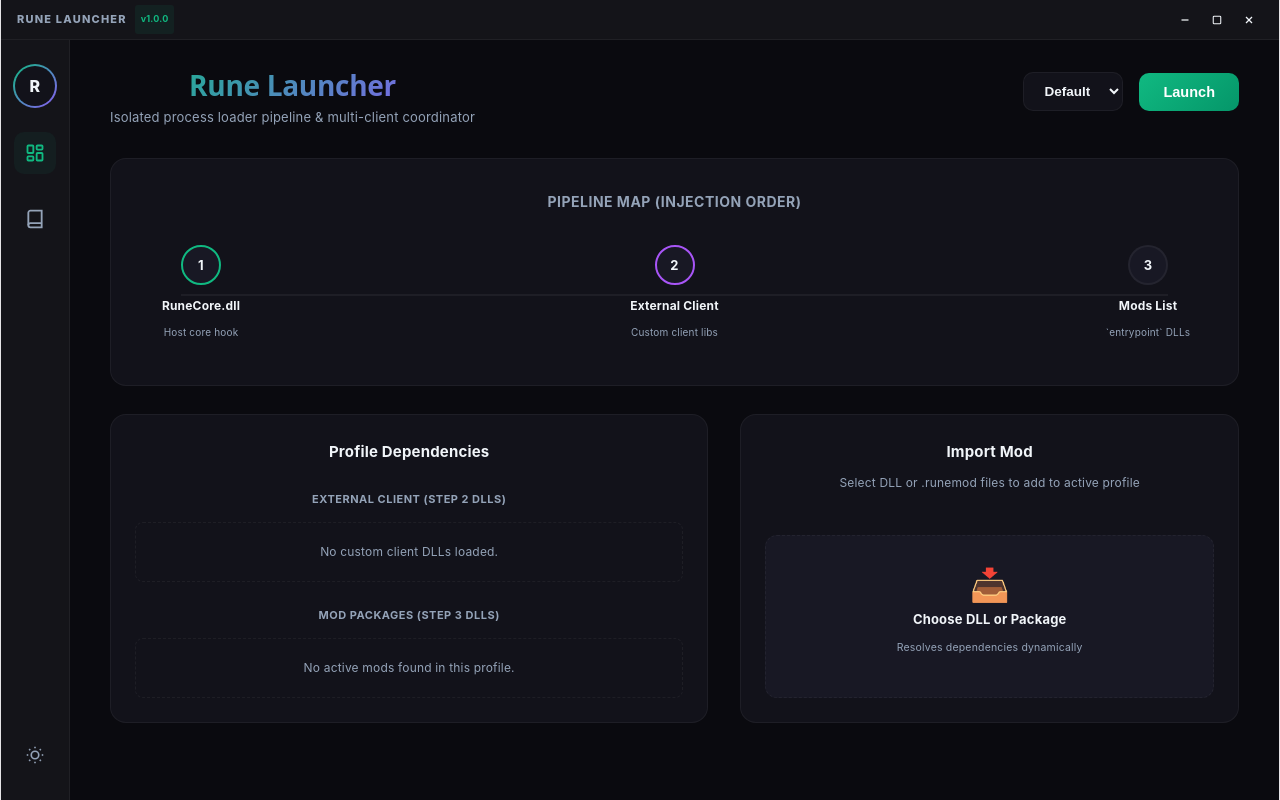
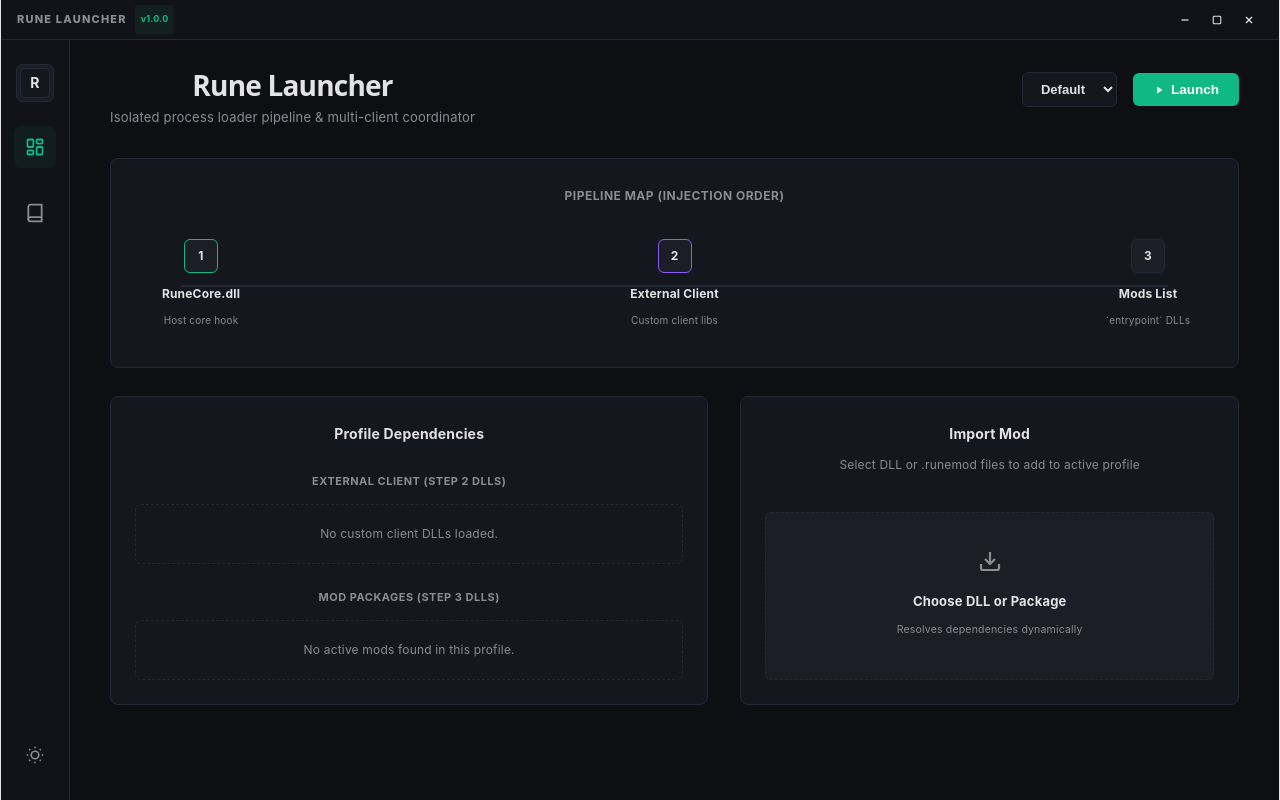
Before and after one commit to Valcyle/Rune-Launcher, a React (Vite) app in the folder ui/: page / in a window 1280 px wide. Built offline with nearby package versions, Linux system fonts and the light colour scheme.

Commit message:
ui refine

```diff
--- a/ui/src/App.tsx
+++ b/ui/src/App.tsx
@@ -116,17 +116,17 @@ export default function App() {
   // Color mappings
   const isDark = theme === 'dark';
   const colors = {
-    bg: isDark ? '#0a0a0f' : '#f8fafc',
-    surface: isDark ? '#12121a' : '#ffffff',
-    panel: isDark ? '#181824' : '#f1f5f9',
-    border: isDark ? 'rgba(255,255,255,0.05)' : '#e2e8f0',
-    text: isDark ? '#f1f5f9' : '#0f172a',
-    textMuted: isDark ? '#94a3b8' : '#64748b',
+    bg: isDark ? '#0e0f12' : '#f1f3f5',
+    surface: isDark ? '#15171e' : '#ffffff',
+    panel: isDark ? '#1b1e26' : '#f8fafc',
+    border: isDark ? '#242835' : '#e4e4e7',
+    text: isDark ? '#e3e3e6' : '#18181b',
+    textMuted: isDark ? '#8c8c93' : '#71717a',
     glowGreen: '#10b981',
-    glowPurple: '#a855f7',
-    sidebarBg: isDark ? '#141419' : '#ffffff',
-    sidebarActiveBg: isDark ? '#22222b' : '#e2e8f0',
-    shadow: isDark ? 'none' : '0 4px 20px rgba(0, 0, 0, 0.015)'
+    glowPurple: '#8b5cf6',
+    sidebarBg: isDark ? '#121318' : '#ffffff',
+    sidebarActiveBg: isDark ? '#20232c' : '#e4e4e7',
+    shadow: isDark ? 'none' : '0 1px 3px rgba(0, 0, 0, 0.05)'
   };
 
   return (
--- a/ui/src/components/PipelineMap.tsx
+++ b/ui/src/components/PipelineMap.tsx
@@ -9,12 +9,12 @@ export default function PipelineMap({ launchStatus, colors }: PipelineMapProps)
     <div style={{
       backgroundColor: colors.surface,
       border: `1px solid ${colors.border}`,
-      borderRadius: '16px',
-      padding: '30px',
+      borderRadius: '8px',
+      padding: '24px 30px',
       boxShadow: colors.shadow
     }}>
       <h3 style={{
-        fontSize: '14px',
+        fontSize: '12px',
         fontWeight: 700,
         margin: '0 0 20px 0',
         textTransform: 'uppercase',
@@ -47,16 +47,16 @@ export default function PipelineMap({ launchStatus, colors }: PipelineMapProps)
         {/* Node 1: RuneCore.dll */}
         <div style={{ zIndex: 2, textAlign: 'center', width: '120px' }}>
           <div style={{
-            width: '36px',
-            height: '36px',
-            borderRadius: '50%',
+            width: '32px',
+            height: '32px',
+            borderRadius: '6px',
             backgroundColor: colors.panel,
-            border: `2px solid ${colors.glowGreen}`,
+            border: `1.5px solid ${colors.glowGreen}`,
             display: 'inline-flex',
             alignItems: 'center',
             justifyContent: 'center',
             fontWeight: 700,
-            fontSize: '13px',
+            fontSize: '12px',
             marginBottom: '8px',
             color: colors.text
           }}>
@@ -69,16 +69,16 @@ export default function PipelineMap({ launchStatus, colors }: PipelineMapProps)
         {/* Node 2: External Client DLLs */}
         <div style={{ zIndex: 2, textAlign: 'center', width: '120px' }}>
           <div style={{
-            width: '36px',
-            height: '36px',
-            borderRadius: '50%',
+            width: '32px',
+            height: '32px',
+            borderRadius: '6px',
             backgroundColor: colors.panel,
-            border: `2px solid ${colors.glowPurple}`,
+            border: `1.5px solid ${colors.glowPurple}`,
             display: 'inline-flex',
             alignItems: 'center',
             justifyContent: 'center',
             fontWeight: 700,
-            fontSize: '13px',
+            fontSize: '12px',
             marginBottom: '8px',
             color: colors.text
           }}>
@@ -91,16 +91,16 @@ export default function PipelineMap({ launchStatus, colors }: PipelineMapProps)
         {/* Node 3: Profiles Mod Packages */}
         <div style={{ zIndex: 2, textAlign: 'center', width: '120px' }}>
           <div style={{
-            width: '36px',
-            height: '36px',
-            borderRadius: '50%',
+            width: '32px',
+            height: '32px',
+            borderRadius: '6px',
             backgroundColor: colors.panel,
-            border: `2px solid ${colors.border}`,
+            border: `1.5px solid ${colors.border}`,
             display: 'inline-flex',
             alignItems: 'center',
             justifyContent: 'center',
             fontWeight: 700,
-            fontSize: '13px',
+            fontSize: '12px',
             marginBottom: '8px',
             color: colors.text
           }}>
--- a/ui/src/components/Sidebar.tsx
+++ b/ui/src/components/Sidebar.tsx
@@ -23,26 +23,27 @@ export default function Sidebar({ activeTab, setActiveTab, theme, setTheme, colo
       <div style={{ display: 'flex', flexDirection: 'column', gap: '24px', alignItems: 'center' }}>
         {/* Logo */}
         <div style={{
-          width: '40px',
-          height: '40px',
-          borderRadius: '50%',
-          background: 'linear-gradient(135deg, #10b981 0%, #8b5cf6 100%)',
-          padding: '2px',
+          width: '36px',
+          height: '36px',
+          borderRadius: '6px',
+          border: `1px solid ${colors.border}`,
+          backgroundColor: colors.panel,
           display: 'flex',
           alignItems: 'center',
           justifyContent: 'center',
           cursor: 'pointer'
         }}>
           <div style={{
-            width: '100%',
-            height: '100%',
+            width: '28px',
+            height: '28px',
             backgroundColor: colors.surface,
-            borderRadius: '50%',
+            border: `1px solid ${colors.border}`,
+            borderRadius: '5px',
             display: 'flex',
             alignItems: 'center',
             justifyContent: 'center',
-            fontWeight: 800,
-            fontSize: '16px',
+            fontWeight: 700,
+            fontSize: '14px',
             color: colors.text
           }}>
             R
@@ -57,13 +58,13 @@ export default function Sidebar({ activeTab, setActiveTab, theme, setTheme, colo
             border: 'none',
             width: '42px',
             height: '42px',
-            borderRadius: '10px',
+            borderRadius: '6px',
             color: activeTab === 'launcher' ? colors.glowGreen : colors.textMuted,
             display: 'flex',
             alignItems: 'center',
             justifyContent: 'center',
             cursor: 'pointer',
-            transition: 'all 0.2s',
+            transition: 'all 0.15s ease',
             backgroundColor: activeTab === 'launcher' ? (theme === 'dark' ? 'rgba(16,185,129,0.06)' : 'rgba(16,185,129,0.04)') : 'transparent'
           }}
           title="Pipeline Dashboard"
@@ -84,13 +85,13 @@ export default function Sidebar({ activeTab, setActiveTab, theme, setTheme, colo
             border: 'none',
             width: '42px',
             height: '42px',
-            borderRadius: '10px',
+            borderRadius: '6px',
             color: activeTab === 'profiles' ? colors.glowGreen : colors.textMuted,
             display: 'flex',
             alignItems: 'center',
             justifyContent: 'center',
             cursor: 'pointer',
-            transition: 'all 0.2s',
+            transition: 'all 0.15s ease',
             backgroundColor: activeTab === 'profiles' ? (theme === 'dark' ? 'rgba(16,185,129,0.06)' : 'rgba(16,185,129,0.04)') : 'transparent'
           }}
           title="Profile Configuration"
--- a/ui/src/pages/Dashboard.tsx
+++ b/ui/src/pages/Dashboard.tsx
@@ -49,12 +49,10 @@ export default function Dashboard({
         <div>
           <h1 style={{
             fontSize: '28px',
-            fontWeight: 900,
+            fontWeight: 800,
             margin: '0 0 6px 0',
-            letterSpacing: '-0.3px',
-            background: 'linear-gradient(135deg, #10b981 0%, #8b5cf6 100%)',
-            WebkitBackgroundClip: 'text',
-            WebkitTextFillColor: 'transparent'
+            letterSpacing: '-0.8px',
+            color: colors.text
           }}>
             Rune Launcher
           </h1>
@@ -69,12 +67,12 @@ export default function Dashboard({
             value={activeProfile}
             onChange={(e) => handleProfileChange(e.target.value)}
             style={{
-              padding: '10px 16px',
-              borderRadius: '10px',
+              padding: '8px 14px',
+              borderRadius: '6px',
               border: `1px solid ${colors.border}`,
               background: colors.surface,
               color: colors.text,
-              fontSize: '13.5px',
+              fontSize: '13px',
               fontWeight: 600,
               outline: 'none',
               cursor: 'pointer'
@@ -95,20 +93,18 @@ export default function Dashboard({
             onMouseLeave={() => setHovered(null)}
             disabled={launchStatus === 'resolving'}
             style={{
-              padding: '11px 24px',
-              borderRadius: '10px',
+              padding: '9px 20px',
+              borderRadius: '6px',
               border: 'none',
               fontWeight: 700,
-              fontSize: '14.5px',
+              fontSize: '13.5px',
               cursor: launchStatus === 'resolving' ? 'not-allowed' : 'pointer',
-              background: launchStatus === 'resolving' ? '#4b5563' : 'linear-gradient(135deg, #10b981 0%, #059669 100%)',
+              background: launchStatus === 'resolving' ? '#4b5563' : hovered === 'launch' ? '#059669' : colors.glowGreen,
               color: '#fff',
-              boxShadow: hovered === 'launch' && launchStatus !== 'resolving' ? '0 4px 15px rgba(16, 185, 129, 0.25)' : 'none',
-              transform: hovered === 'launch' && launchStatus !== 'resolving' ? 'translateY(-1px)' : 'none',
-              transition: 'all 0.2s',
+              transition: 'background 0.15s ease',
               display: 'flex',
               alignItems: 'center',
-              gap: '10px',
+              gap: '6px',
               outline: 'none'
             }}
           >
@@ -118,7 +114,12 @@ export default function Dashboard({
                 <span>SCANNING PROCESS...</span>
               </>
             ) : (
-              <span>Launch</span>
+              <>
+                <svg width="12" height="12" viewBox="0 0 24 24" fill="currentColor">
+                  <path d="M8 5v14l11-7z" />
+                </svg>
+                <span>Launch</span>
+              </>
             )}
           </button>
         </div>
@@ -131,7 +132,7 @@ export default function Dashboard({
       {launchStatus !== 'idle' && (
         <div style={{
           padding: '16px 24px',
-          borderRadius: '12px',
+          borderRadius: '6px',
           fontSize: '14px',
           fontWeight: 600,
           backgroundColor: launchStatus === 'resolving' ? 'rgba(16, 185, 129, 0.08)' : launchStatus === 'success' ? 'rgba(16, 185, 129, 0.1)' : 'rgba(239, 68, 68, 0.1)',
@@ -165,13 +166,13 @@ export default function Dashboard({
         <div style={{
           backgroundColor: colors.surface,
           border: `1px solid ${colors.border}`,
-          borderRadius: '16px',
+          borderRadius: '8px',
           padding: '24px',
           display: 'flex',
           flexDirection: 'column',
           gap: '20px'
         }}>
-          <h3 style={{ fontSize: '15px', fontWeight: 700, margin: 0, color: colors.text }}>Profile Dependencies</h3>
+          <h3 style={{ fontSize: '14px', fontWeight: 700, margin: 0, color: colors.text }}>Profile Dependencies</h3>
 
           {/* Section 1: Client DLLs (externals) */}
           <div>
@@ -184,7 +185,7 @@ export default function Dashboard({
                   <div key={ext.path} style={{
                     padding: '10px 14px',
                     backgroundColor: colors.panel,
-                    borderRadius: '8px',
+                    borderRadius: '4px',
                     border: `1px solid ${colors.border}`,
                     display: 'flex',
                     justifyContent: 'space-between',
@@ -196,7 +197,7 @@ export default function Dashboard({
                   </div>
                 ))
               ) : (
-                <div style={{ padding: '16px', textAlign: 'center', color: colors.textMuted, fontSize: '12px', border: `1px dashed ${colors.border}`, borderRadius: '8px' }}>
+                <div style={{ padding: '16px', textAlign: 'center', color: colors.textMuted, fontSize: '12px', border: `1px dashed ${colors.border}`, borderRadius: '6px' }}>
                   No custom client DLLs loaded.
                 </div>
               )}
@@ -214,7 +215,7 @@ export default function Dashboard({
                   <div key={m.id} style={{
                     padding: '14px',
                     backgroundColor: colors.panel,
-                    borderRadius: '10px',
+                    borderRadius: '4px',
                     border: `1px solid ${colors.border}`,
                     display: 'flex',
                     flexDirection: 'column',
@@ -222,7 +223,7 @@ export default function Dashboard({
                   }}>
                     <div style={{ display: 'flex', justifyContent: 'space-between', alignItems: 'center' }}>
                       <span style={{ fontWeight: 700, fontSize: '13.5px', color: colors.text }}>{m.name}</span>
-                      <span style={{ fontSize: '11px', color: colors.glowGreen, backgroundColor: theme === 'dark' ? 'rgba(16,185,129,0.08)' : '#e6fbf2', padding: '2px 8px', borderRadius: '4px', fontWeight: 600 }}>v{m.version}</span>
+                      <span style={{ fontSize: '11px', color: colors.glowGreen, backgroundColor: theme === 'dark' ? 'rgba(16,185,129,0.08)' : '#e6fbf2', padding: '2px 8px', borderRadius: '2px', fontWeight: 600 }}>v{m.version}</span>
                     </div>
                     <div style={{ display: 'flex', justifyContent: 'space-between', fontSize: '11px', color: colors.textMuted }}>
                       <span>Target DLL: `{m.entrypoint}`</span>
@@ -231,7 +232,7 @@ export default function Dashboard({
                   </div>
                 ))
               ) : (
-                <div style={{ padding: '16px', textAlign: 'center', color: colors.textMuted, fontSize: '12px', border: `1px dashed ${colors.border}`, borderRadius: '8px' }}>
+                <div style={{ padding: '16px', textAlign: 'center', color: colors.textMuted, fontSize: '12px', border: `1px dashed ${colors.border}`, borderRadius: '6px' }}>
                   No active mods found in this profile.
                 </div>
               )}
@@ -243,14 +244,14 @@ export default function Dashboard({
         <div style={{
           backgroundColor: colors.surface,
           border: `1px solid ${colors.border}`,
-          borderRadius: '16px',
+          borderRadius: '8px',
           padding: '24px',
           display: 'flex',
           flexDirection: 'column',
           justifyContent: 'space-between'
         }}>
           <div>
-            <h3 style={{ fontSize: '15px', fontWeight: 700, margin: '0 0 4px 0', color: colors.text }}>Import Mod</h3>
+            <h3 style={{ fontSize: '14px', fontWeight: 700, margin: '0 0 4px 0', color: colors.text }}>Import Mod</h3>
             <p style={{ fontSize: '12px', color: colors.textMuted, margin: '0 0 20px 0' }}>
               Select DLL or .runemod files to add to active profile
             </p>
@@ -262,15 +263,19 @@ export default function Dashboard({
             onMouseLeave={() => setHovered(null)}
             style={{
               border: `1.5px dashed ${hovered === 'import' ? colors.glowGreen : colors.border}`,
-              backgroundColor: colors.panel,
-              borderRadius: '12px',
+              backgroundColor: hovered === 'import' ? (theme === 'dark' ? 'rgba(16, 185, 129, 0.04)' : '#f0fdf4') : colors.panel,
+              borderRadius: '6px',
               padding: '36px 12px',
               textAlign: 'center',
               cursor: 'pointer',
               transition: 'all 0.2s ease',
             }}
           >
-            <span style={{ fontSize: '32px', display: 'block', marginBottom: '8px' }}>📥</span>
+            <svg width="24" height="24" viewBox="0 0 24 24" fill="none" stroke="currentColor" strokeWidth="2.2" style={{ display: 'inline-block', marginBottom: '8px', color: hovered === 'import' ? colors.glowGreen : colors.textMuted }}>
+              <path d="M21 15v4a2 2 0 0 1-2 2H5a2 2 0 0 1-2-2v-4" />
+              <polyline points="7 10 12 15 17 10" />
+              <line x1="12" y1="15" x2="12" y2="3" />
+            </svg>
             <span style={{ fontSize: '13px', fontWeight: 700, color: colors.text, display: 'block' }}>Choose DLL or Package</span>
             <span style={{ fontSize: '10.5px', color: colors.textMuted }}>Resolves dependencies dynamically</span>
           </div>
@@ -279,7 +284,7 @@ export default function Dashboard({
             <div style={{
               marginTop: '16px',
               padding: '10px',
-              borderRadius: '8px',
+              borderRadius: '6px',
               fontSize: '12px',
               fontWeight: 600,
               textAlign: 'center',
```
Also changed, not shown: ui/src/components/TitleBar.tsx (+7 -0 lines), 1 other file (tests, documents, lock files or other folders).
